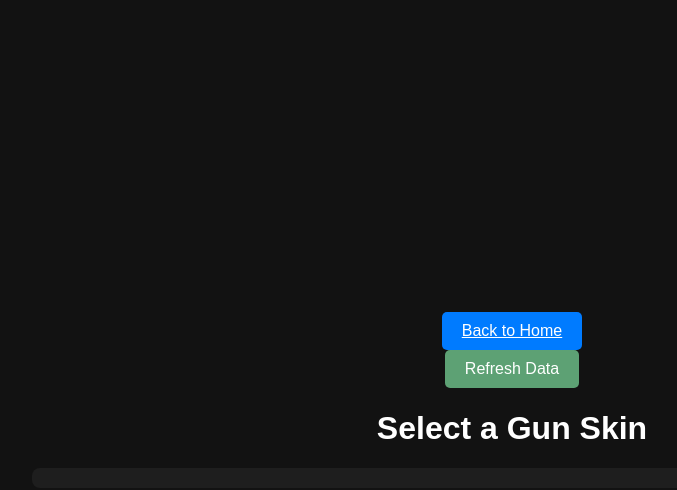
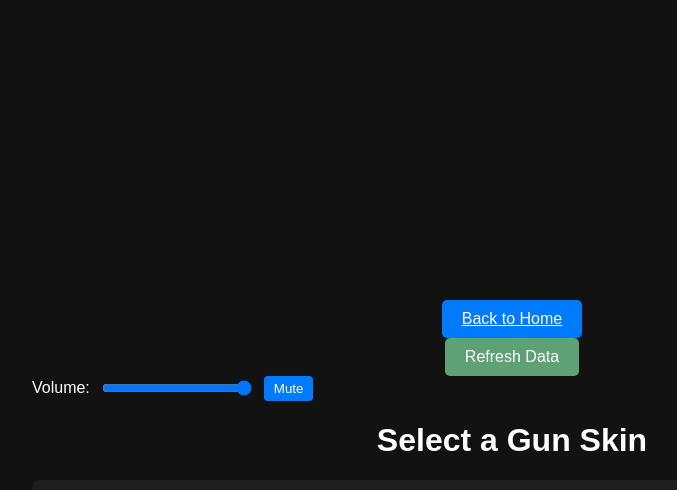
Before and after one commit to dkcha/ValorantSkins, a Flask app: page /gun in a window 1280 px wide. Shown: the top 490 px of the page, without its empty margins (128-805 px from the left). Run offline with Flask 3, Linux system fonts and the light colour scheme.

Commit message:
Added smoother chroma swatch functionality. Added volume/mute functionality.

```diff
--- a/static/css/style.css
+++ b/static/css/style.css
@@ -243,6 +243,64 @@ video {
   border-radius: 8px;
 }
 
+/* Styling for media container (holds base image of skin or streamed videos of chroma/levels */
+#media-container {
+  display: flex;
+  justify-content: center; /* Center horizontally */
+  align-items: center; /* Center vertically */
+  width: 100%; /* Ensure the container takes full width */
+  height: 400px; /* Set a fixed height for the container */
+  margin-bottom: 20px; /* Add spacing below the media container */
+  background-color: #1e1e1e; /* Optional: Add a background color */
+  border-radius: 8px; /* Optional: Add rounded corners */
+}
+
+#skin-image,
+#skin-video {
+  max-width: 100%; /* Ensure the media fits within the container */
+  max-height: 100%; /* Ensure the media fits within the container */
+  border-radius: 8px; /* Optional: Add rounded corners */
+}
+
+#media-container.loading {
+  position: relative;
+}
+
+#media-container.loading::after {
+  content: "Loading...";
+  position: absolute;
+  top: 50%;
+  left: 50%;
+  transform: translate(-50%, -50%);
+  color: white;
+  font-size: 16px;
+}
+
+/* Volume slider styling */
+#volume-control {
+  margin-bottom: 20px; /* Add spacing below the volume slider */
+  display: flex;
+  align-items: center;
+  gap: 10px; /* Add spacing between the label and the slider */
+}
+
+#volume-slider {
+  width: 150px; /* Adjust the width of the slider */
+}
+
+#mute-button {
+  padding: 5px 10px;
+  background-color: #007bff;
+  color: white;
+  border: none;
+  border-radius: 4px;
+  cursor: pointer;
+}
+
+#mute-button:hover {
+  background-color: #0056b3;
+}
+
 #home-button {
   background-color: #007bff;
   color: white;
--- a/static/js/gun.js
+++ b/static/js/gun.js
@@ -23,7 +23,7 @@ async function fetchGunDetails() {
   }
 }
 
-// maybe show the basic gun type image on first click so not throwing null?
+// todo: some skins like Game Over Sheriff have their displayIcon/fullRender nested inside levels/chromas
 function displayGunDetails(gunData, gunType) {
   const skinContainer = document.getElementById("skin-container");
   skinContainer.innerHTML = "";
@@ -53,36 +53,35 @@ function displayGunDetails(gunData, gunType) {
 // Track currently selected chroma for highlighting purposes
 let selectedChroma = null;
 
-// only create button if there's a streamed video that exists for it, and make it hover instead of click
+// todo: replace image of gun in skin-details with streamedVideo (if exists otherwise leave alone)
 function showSkinDetails(skin, gunType) {
-  clearVideo();
   const skinDetailsContainer = document.getElementById("skin-details");
+  const mediaContainer = document.getElementById("media-container");
+  const skinVideo = document.getElementById("skin-video");
+  const skinImage = document.getElementById("skin-image");
 
   // Show the container
   skinDetailsContainer.classList.add("visible");
 
-  // Populate the container with skin details
-  skinDetailsContainer.innerHTML = `
-    <h2>${skin["displayName"]}</h2>
-    <img src="${
+  // Clear previous content
+  skinVideo.style.display = "none";
+  skinImage.style.display = "none";
+  skinVideo.src = "";
+  skinImage.src = "";
+
+  // Display the skin image (displayIcon or fullRender)
+  skinImage.src =
+    skin["displayIcon"] ||
     skin["fullRender"] ||
-      skin["displayIcon"] ||
-      `/static/images/${gunType.toLowerCase()}_dark.png`
-    }" alt="${skin["displayName"]}">
-  `;
+    `/static/images/${gunType.toLowerCase()}_dark.png`;
+  skinImage.style.display = "block";
 
-  const chromaContainer = document.createElement("div");
-  chromaContainer.id = "chromaContainer";
-
-  const levelContainer = document.createElement("div");
-  levelContainer.id = "levelContainer";
-
+  // Populate chromas
+  const chromaContainer = document.getElementById("chromaContainer");
   chromaContainer.innerHTML = "<h3>Chromas:</h3>";
-  levelContainer.innerHTML = "<h3>Levels:</h3>";
 
   let anyChroma = false;
   skin["chromas"]?.forEach((chroma) => {
-    if (chroma["streamedVideo"]) {
     const chromaDiv = document.createElement("div");
     chromaDiv.className = "chroma-item";
 
@@ -108,9 +107,13 @@ function showSkinDetails(skin, gunType) {
 
     chromaDiv.addEventListener("mouseout", () => {
       chromaText.style.display = "none"; // Hide text on mouseout
+      skinVideo.style.display = "none";
+      skinImage.style.display = "block";
+      skinVideo.pause(); // Pause the video
+      skinVideo.currentTime = 0; // Reset the video to the beginning
     });
 
-      // Handle click to select the chroma and display the streamed video
+    // Handle click to highlight the chroma
     chromaDiv.addEventListener("click", () => {
       // Remove highlight from the previously selected chroma
       if (selectedChroma) {
@@ -121,20 +124,35 @@ function showSkinDetails(skin, gunType) {
       chromaDiv.classList.add("selected");
       selectedChroma = chromaDiv;
 
-        // Display the streamed video
-        displayStreamedVideo(chroma["streamedVideo"]);
+      if (chroma["streamedVideo"]) {
+        // If the chroma has a streamed video, display it
+        skinVideo.src = chroma["streamedVideo"];
+        skinVideo.style.display = "block";
+        skinImage.style.display = "none";
+        skinVideo.play(); // Start playing the video
+      } else {
+        // If the chroma doesn't have a streamed video, display the skin's displayIcon or fullRender
+        skinImage.src =
+          chroma["displayIcon"] ||
+          chroma["fullRender"] ||
+          `/static/images/${gunType.toLowerCase()}_dark.png`;
+        skinImage.style.display = "block";
+        skinVideo.style.display = "none";
+      }
     });
 
     chromaContainer.appendChild(chromaDiv);
     anyChroma = true;
-    }
   });
 
   if (!anyChroma) {
     chromaContainer.innerHTML = "<h3>Chromas:</h3><p>No chromas available.</p>";
   }
 
-  // Create hover div for levels
+  // Populate levels
+  const levelContainer = document.getElementById("levelContainer");
+  levelContainer.innerHTML = "<h3>Levels:</h3>";
+
   let levelNum = 1;
   let anyLevel = false;
   skin["levels"]?.forEach((level) => {
@@ -142,7 +160,6 @@ function showSkinDetails(skin, gunType) {
       const levelDiv = document.createElement("div");
       levelDiv.className = "hover-item";
 
-      // todo: Level should be white and bold?
       if (level["levelItem"]) {
         let text = level["levelItem"].split("::")[1];
         if (text == "SoundEffects") {
@@ -153,9 +170,22 @@ function showSkinDetails(skin, gunType) {
         levelDiv.innerHTML = "Level " + levelNum + "<br>Base";
       }
       levelDiv.src = level["displayIcon"];
+
+      // Handle hover events
       levelDiv.addEventListener("mouseover", () => {
-        displayStreamedVideo(level["streamedVideo"]);
+        skinVideo.src = level["streamedVideo"];
+        skinVideo.style.display = "block";
+        skinImage.style.display = "none";
+        skinVideo.play(); // Start playing the video
       });
+
+      levelDiv.addEventListener("mouseout", () => {
+        skinVideo.style.display = "none";
+        skinImage.style.display = "block";
+        skinVideo.pause(); // Pause the video
+        skinVideo.currentTime = 0; // Reset the video to the beginning
+      });
+
       levelContainer.appendChild(levelDiv);
       anyLevel = true;
     }
@@ -165,9 +195,6 @@ function showSkinDetails(skin, gunType) {
   if (!anyLevel) {
     levelContainer.innerHTML = "<h3>Levels:</h3><p>No levels available.</p>";
   }
-
-  skinDetailsContainer.appendChild(chromaContainer);
-  skinDetailsContainer.appendChild(levelContainer);
 }
 
 // Helper function to display streamed video
@@ -203,9 +230,69 @@ document.getElementById("refresh-button").addEventListener("click", () => {
   fetchGunDetails(); // Refetch the data
 });
 
+////////////////////////////////////////////////
+// Buttons and other miscellaneous functionality
+////////////////////////////////////////////////
+
 // Simple home page button functionality
 document.getElementById("home-button").addEventListener("click", () => {
   window.location.href = "/";
 });
 
+// Get the volume slider element
+const volumeSlider = document.getElementById("volume-slider");
+
+// Get all video elements on the page
+const videos = document.querySelectorAll("video");
+
+// Load the saved volume level from localStorage (default to 1 if not set)
+const savedVolume = localStorage.getItem("volumeLevel");
+const initialVolume = savedVolume !== null ? parseFloat(savedVolume) : 1;
+
+// Set the initial volume for all videos and the slider
+videos.forEach((video) => {
+  video.volume = initialVolume;
+});
+volumeSlider.value = initialVolume;
+
+// Add an event listener to the volume slider
+volumeSlider.addEventListener("input", () => {
+  const volume = volumeSlider.value; // Get the current slider value
+
+  // Set the volume for all videos
+  videos.forEach((video) => {
+    video.volume = volume;
+  });
+
+  // Save the volume level to localStorage
+  localStorage.setItem("volumeLevel", volume);
+});
+
+// Optional: Add a mute button
+const muteButton = document.getElementById("mute-button");
+let isMuted = false;
+
+muteButton.addEventListener("click", () => {
+  isMuted = !isMuted; // Toggle mute state
+
+  // Mute/unmute all videos
+  videos.forEach((video) => {
+    video.muted = isMuted;
+  });
+
+  // Update button text
+  muteButton.textContent = isMuted ? "Unmute" : "Mute";
+
+  // If unmuting, restore the volume level from localStorage
+  if (!isMuted) {
+    const savedVolume = localStorage.getItem("volumeLevel");
+    const volume = savedVolume !== null ? parseFloat(savedVolume) : 1;
+    videos.forEach((video) => {
+      video.volume = volume;
+    });
+    volumeSlider.value = volume;
+  }
+});
+
+// Fetch and load gun skin data
 fetchGunDetails();
--- a/templates/gun.html
+++ b/templates/gun.html
@@ -10,9 +10,45 @@
     <a href="/" id="home-button">Back to Home</a>
     <button id="refresh-button">Refresh Data</button>
     <div id="main-container">
+      <!-- Volume Slider -->
+      <div id="volume-control">
+        <label for="volume-slider">Volume:</label>
+        <input
+          type="range"
+          id="volume-slider"
+          min="0"
+          max="1"
+          step="0.01"
+          value="1"
+        />
+        <button id="mute-button">Mute</button>
+      </div>
+
       <h1 id="gun-title">Select a Gun Skin</h1>
-      <div id="skin-details"></div>
-      <div id="video-container"></div>
+
+      <!-- Skin Details Container -->
+      <div id="skin-details">
+        <!-- Media Container -->
+        <div id="media-container">
+          <img
+            id="skin-image"
+            src=""
+            alt="Selected Skin"
+            style="display: none"
+          />
+          <video
+            id="skin-video"
+            controls
+            autoplay
+            width="600"
+            style="display: none"
+          ></video>
+        </div>
+
+        <!-- Chromas and Levels -->
+        <div id="chromaContainer"></div>
+        <div id="levelContainer"></div>
+      </div>
 
       <!-- Horizontal Skin List -->
       <div id="skin-container" class="horizontal-scroll"></div>
```
Lines whose indentation alone changed are shown as unchanged.
